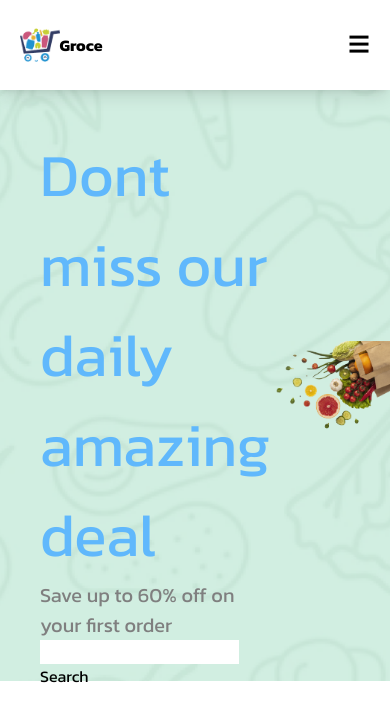
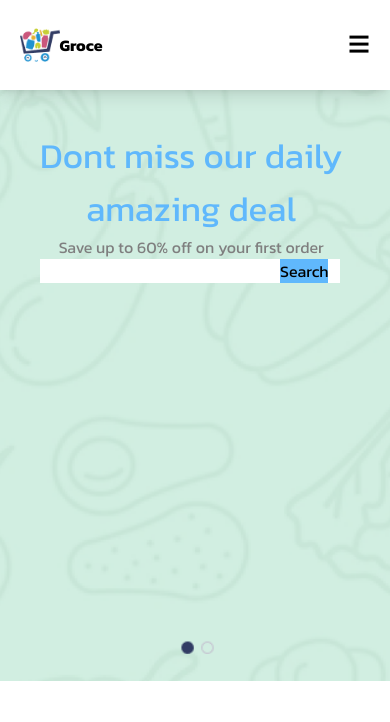
Before and after one commit to javidShabin/Fruit-grocery, a React (Vite) app: page / in a window 390 px wide. Shown: the top 722 px of the page. Built offline with nearby package versions, Linux system fonts and the light colour scheme.

Commit message:
make responsiveness for small screen

```diff
--- a/src/components/Hero.jsx
+++ b/src/components/Hero.jsx
@@ -10,19 +10,19 @@ export default function Hero() {
     >
       <div className="container flex justify-between items-center overflow-hidden">
         <div className="left ml-10 mt-10">
-          <h1 className="text-[#60b8fc] text-[60px]">
+          <h1 className="text-[#60b8fc] text-[35px] text-center md:text-[60px]">
             Dont miss our daily <br /> amazing deal
           </h1>
-          <p className="text-[#7f7f7f] text-[20px]">
+          <p className="text-[10px]text-[#7e7e7e] md:text-[20px] text-[#7f7f7f] text-center">
             Save up to 60% off on your first order
           </p>
-          <div>
-            <input type="text" />
-            <button>Search</button>
+          <div className="bg-[#fff] w-[300px]">
+            <input type="text" className="w-[80%] md:w-[90%] border-0 outline-0" />
+            <button className="bg-[#60b8fc]">Search</button>
           </div>
         </div>
-        <div className="right">
-          <img src={heroImg} className="w-[37rem]" />
+        <div className="">
+          <img src={heroImg} className="hidden md:flex wh-[37rem]" />
         </div>
       </div>
     </div>
```
